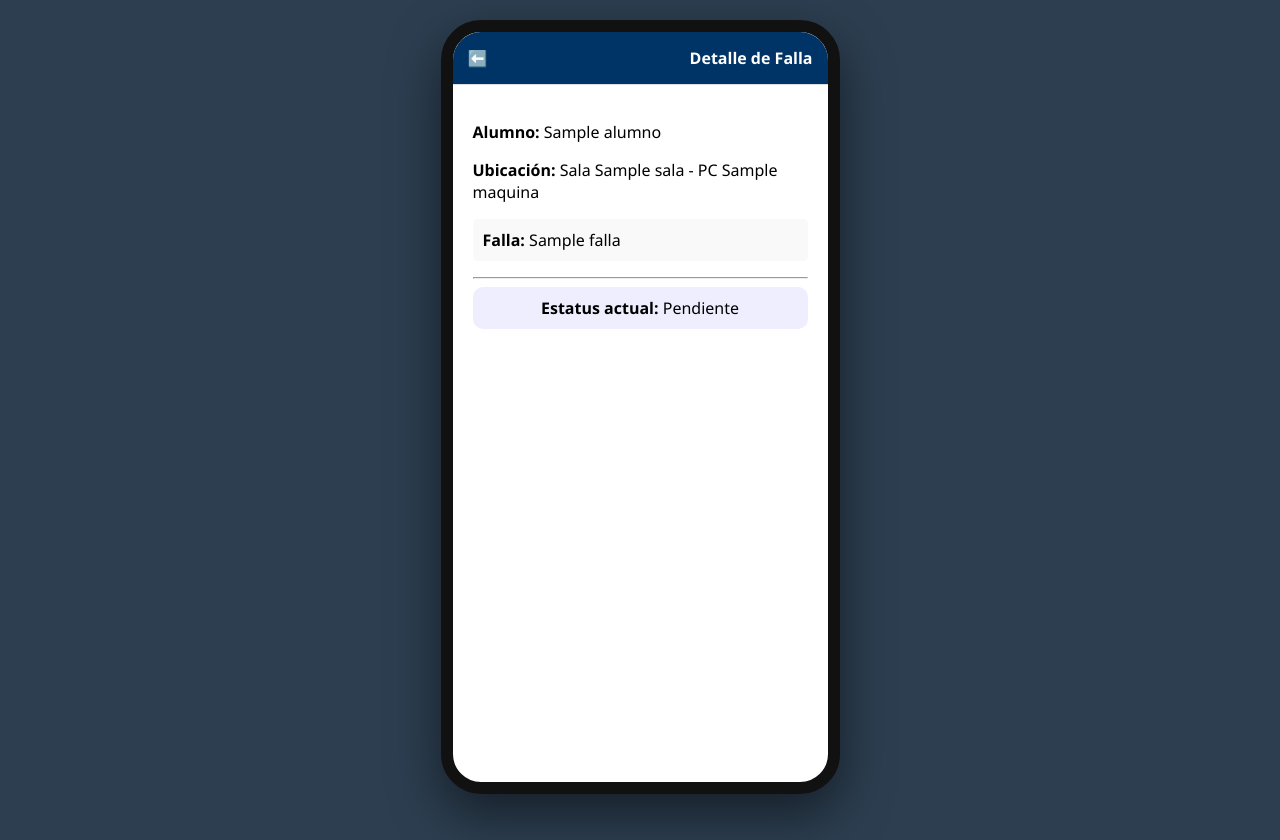
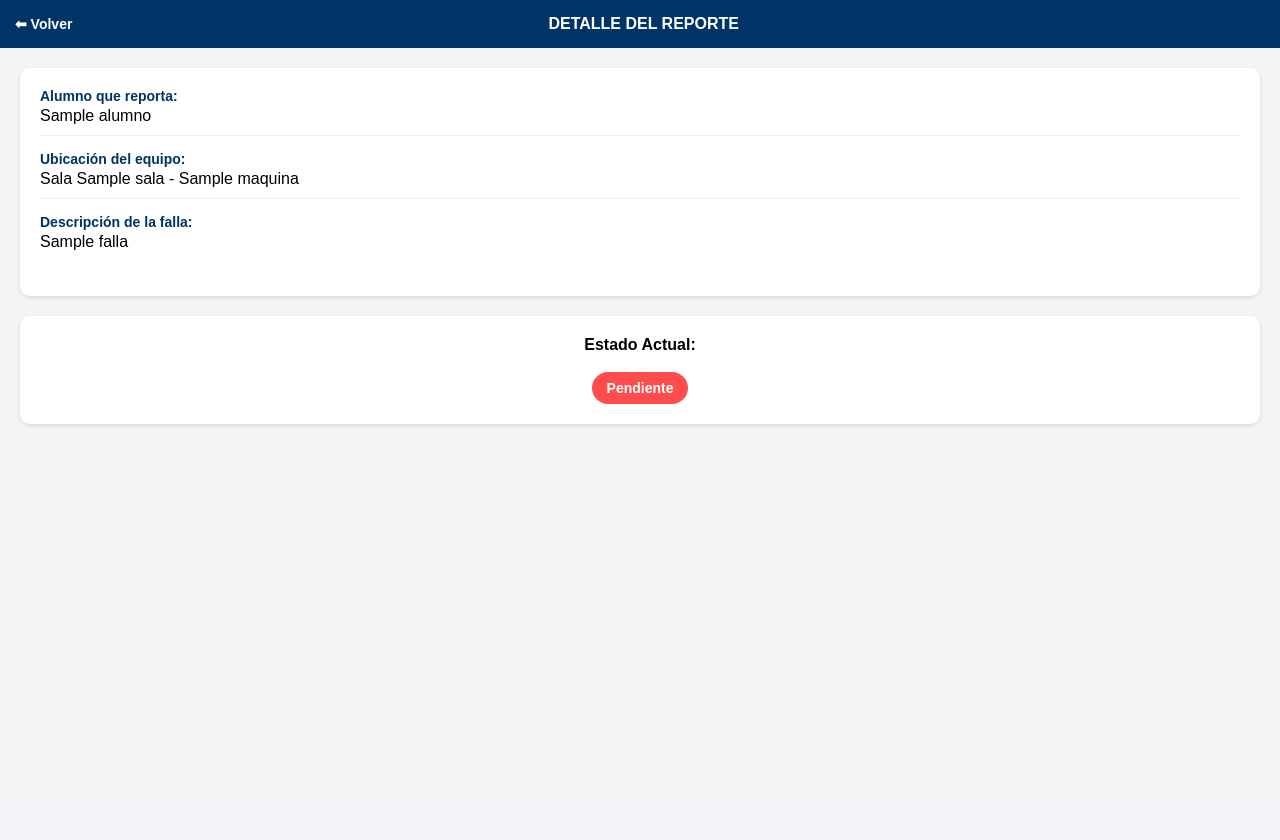
Before and after one commit to JoseRamirez-03/api-inventario-tese, a Flask app: template templates/detalle.html in a window 1280 px wide. After the commit the page ends 427 px from the top, so only its background shows below. Run offline with Flask 3, Linux system fonts and the light colour scheme; the template is opened without the code that fills it: most values are stand-ins (such as "Sample title", 1, 10 or a date in 2020).

Commit message:
Update detalle.html

```diff
--- a/templates/detalle.html
+++ b/templates/detalle.html
@@ -1,116 +1,77 @@
 <!DOCTYPE html>
-<html>
+<html lang="es">
 <head>
+    <meta charset="UTF-8">
+    <meta name="viewport" content="width=device-width, initial-scale=1.0, viewport-fit=cover">
+    <link rel="manifest" href="/static/manifest.json">
+    <title>Detalle de Falla</title>
     <style>
         :root { --azul: #003366; --gris: #f4f4f4; }
         body, html { margin: 0; padding: 0; height: 100%; font-family: sans-serif; background: var(--gris); }
-
-    /* Contenedor que llena toda la pantalla */
-    .app-container {
-        display: flex;
-        flex-direction: column;
-        height: 100vh;
-        width: 100vw;
-    }
+        .app-container { display: flex; flex-direction: column; height: 100vh; width: 100vw; }
 
         header {
-        background: var(--azul);
-        color: white;
-        padding: 15px;
-        text-align: center;
-        font-weight: bold;
+            background: var(--azul); color: white; padding: 15px;
+            display: flex; justify-content: space-between; align-items: center; font-weight: bold;
         }
+        .btn-back { color: white; text-decoration: none; font-size: 14px; }
 
-    .content {
-        flex: 1;
-        overflow-y: auto;
-        padding: 15px;
-        padding-bottom: 80px; /* Espacio para la barra inferior */
-    }
+        .content { flex: 1; overflow-y: auto; padding: 20px; }
+        .card { background: white; padding: 20px; border-radius: 10px; box-shadow: 0 2px 5px rgba(0,0,0,0.1); margin-bottom: 20px;}
 
-    /* Barra de navegación inferior */
-    .nav-bar {
-        position: fixed;
-        bottom: 0;
-        width: 100%;
-        background: white;
-        display: flex;
-        justify-content: space-around;
-        padding: 10px 0;
-        box-shadow: 0 -2px 10px rgba(0,0,0,0.1);
-    }
+        .info-row { margin-bottom: 15px; border-bottom: 1px solid #eee; padding-bottom: 10px; }
+        .info-row strong { color: var(--azul); display: block; margin-bottom: 3px; font-size: 14px;}
 
-    .nav-item {
-        text-decoration: none;
-        color: #666;
-        font-size: 12px;
-        text-align: center;
-    }
+        .badge { display: inline-block; padding: 8px 15px; border-radius: 20px; font-weight: bold; color: white; font-size: 14px; }
+        .badge.pendiente { background-color: #ff4d4d; }
+        .badge.reparacion { background-color: #ffcc00; color: #333; }
+        .badge.resuelto { background-color: #2ecc71; }
 
-    .nav-item.active { color: var(--azul); font-weight: bold; }
-
-    /* Tarjetas de reportes */
-    .card {
-        background: white;
-        padding: 15px;
-        border-radius: 10px;
-        margin-bottom: 10px;
-        box-shadow: 0 2px 4px rgba(0,0,0,0.05);
-        display: flex;
-        align-items: center;
-        text-decoration: none;
-        color: #333;
-    }
-
-    .dot { width: 12px; height: 12px; border-radius: 50%; margin-right: 15px; }
-
-    .btn-primary {
-        background: var(--azul);
-        color: white;
-        border: none;
-        padding: 15px;
-        width: 100%;
-        border-radius: 8px;
-        font-size: 16px;
-        font-weight: bold;
-        text-decoration: none;
-        display: block;
-        text-align: center;
-        margin-bottom: 20px;
-    }
-
-    input, select, textarea {
-        width: 100%;
-        padding: 12px;
-        margin: 8px 0 20px;
-        border: 1px solid #ddd;
-        border-radius: 6px;
-        box-sizing: border-box;
-    }
+        select { width: 100%; padding: 12px; margin: 10px 0; border: 1px solid #ddd; border-radius: 6px; }
+        .btn-update { background: var(--azul); color: white; border: none; padding: 12px; width: 100%; border-radius: 8px; font-weight: bold; margin-top: 10px;}
     </style>
-    <link rel="stylesheet" href="{{ url_for('static', filename='css/estilos.css') }}">
 </head>
 <body>
-    <div class="celular-frame">
-        <header class="header-tese"><a href="/panel" style="text-decoration:none">⬅️</a> <strong>Detalle de Falla</strong></header>
-        <div style="padding: 20px;">
-            <p><strong>Alumno:</strong> {{ r.alumno }}</p>
-            <p><strong>Ubicación:</strong> Sala {{ r.sala }} - PC {{ r.maquina }}</p>
-            <p style="background: #f9f9f9; padding: 10px; border-radius: 5px;"><strong>Falla:</strong> {{ r.falla }}</p>
-            <hr>
+    <div class="app-container">
+        <header>
+            <a href="/panel" class="btn-back">⬅ Volver</a>
+            <span>DETALLE DEL REPORTE</span>
+            <span style="width: 50px;"></span>
+        </header>
+        <div class="content">
+            <div class="card">
+                <div class="info-row">
+                    <strong>Alumno que reporta:</strong>
+                    {{ r.alumno }}
+                </div>
+                <div class="info-row">
+                    <strong>Ubicación del equipo:</strong>
+                    Sala {{ r.sala }} - {{ r.maquina }}
+                </div>
+                <div class="info-row" style="border: none;">
+                    <strong>Descripción de la falla:</strong>
+                    {{ r.falla }}
+                </div>
+            </div>
+
+            <div class="card" style="text-align: center;">
+                <strong>Estado Actual:</strong><br><br>
+                <span class="badge {% if r.estatus == 'Pendiente' %}pendiente{% elif r.estatus == 'En Reparación' %}reparacion{% else %}resuelto{% endif %}">
+                    {{ r.estatus }}
+                </span>
+            </div>
+
             {% if rol == 'docente' %}
-            <form method="POST">
-                <label>Actualizar estatus de reparación:</label>
-                <select name="nuevo_estatus" style="width: 100%; padding: 10px; margin: 15px 0;">
-                    <option value="Pendiente" {% if r.estatus == 'Pendiente' %}selected{% endif %}>Pendiente (Rojo)</option>
-                    <option value="En Reparación" {% if r.estatus == 'En Reparación' %}selected{% endif %}>En Reparación (Naranja)</option>
-                    <option value="Reparada" {% if r.estatus == 'Reparada' %}selected{% endif %}>Reparada (Verde)</option>
+            <div class="card">
+                <h4 style="margin-top: 0; color: var(--azul);">Actualizar Estado</h4>
+                <form action="/detalle/{{ r._id }}" method="POST">
+                    <select name="nuevo_estatus">
+                        <option value="Pendiente" {% if r.estatus == 'Pendiente' %}selected{% endif %}>Pendiente</option>
+                        <option value="En Reparación" {% if r.estatus == 'En Reparación' %}selected{% endif %}>En Reparación</option>
+                        <option value="Resuelto" {% if r.estatus == 'Resuelto' %}selected{% endif %}>Resuelto</option>
                     </select>
-                <button type="submit" style="width: 100%; background: #28a745; color: white; padding: 12px; border: none; border-radius: 5px; font-weight: bold;">GUARDAR CAMBIO</button>
+                    <button type="submit" class="btn-update">Guardar Cambios</button>
                 </form>
-            {% else %}
-            <div style="text-align: center; padding: 10px; background: #eef; border-radius: 10px;">
-                <strong>Estatus actual:</strong> {{ r.estatus }}
             </div>
             {% endif %}
         </div>
```
Lines whose indentation alone changed are shown as unchanged.
